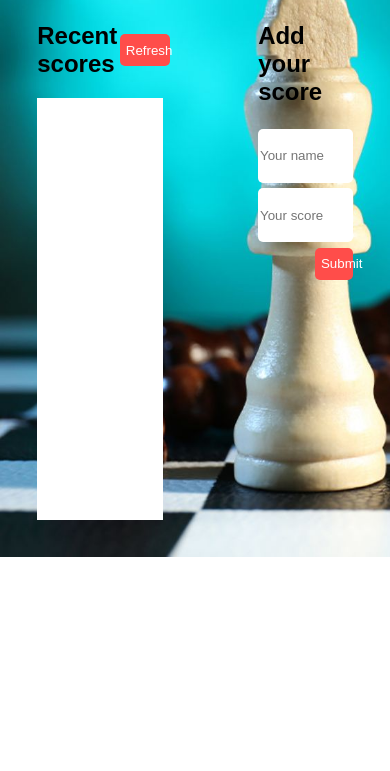
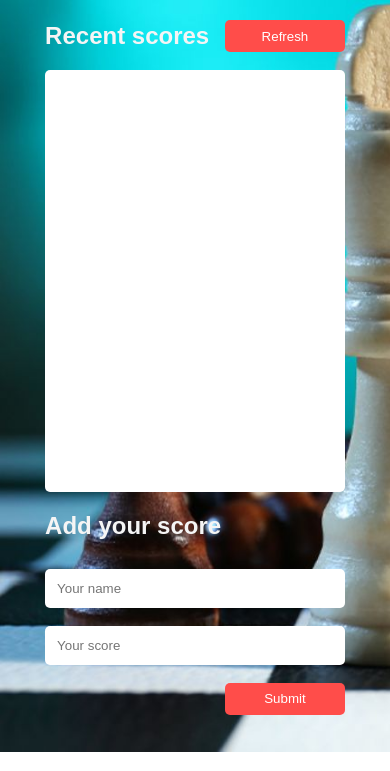
Before and after one commit to PrantoshB/Leaderboard, a website built with webpack: page src/index.html in a window 390 px wide. Shown: the part 73-844 px from the top of the page. Built offline with nearby package versions, Linux system fonts and the light colour scheme.

Commit message:
Add mediaquery for small screen sizes

```diff
--- a/package.json
+++ b/package.json
@@ -5,7 +5,8 @@
   "private": "true",
   "scripts": {
     "start": "webpack serve",
-    "build": "webpack"
+    "build": "webpack",
+    "deploy": "gh-pages -d dist"
   },
   "keywords": [],
   "author": "",
@@ -16,6 +17,7 @@
     "eslint": "^7.32.0",
     "eslint-config-airbnb-base": "^14.2.1",
     "eslint-plugin-import": "^2.26.0",
+    "gh-pages": "^4.0.0",
     "html-webpack-plugin": "^5.5.0",
     "style-loader": "^3.3.1",
     "stylelint": "^13.13.1",
--- a/src/index.html
+++ b/src/index.html
@@ -26,10 +26,13 @@
             <h2>Add your score</h2>
             <input class="name"
                 type="text"
-                placeholder="Your name">
+                placeholder="Your name"
+                required>
             <input class="score"
-                type="text"
-                placeholder="Your score">
+                type="number"
+                placeholder="Your score"
+                required>
+            <p id="alert">Please fill the required fields</p>
             <button id="submit"
                 type="button">Submit</button>
         </div>
--- a/src/modules/sendData.js
+++ b/src/modules/sendData.js
@@ -1,6 +1,7 @@
 const Score = document.querySelector('.score');
 const Name = document.querySelector('.name');
 const Submit = document.querySelector('#submit');
+const Message = document.querySelector('#alert');
 
 const sendData = async () => {
   const response = await fetch('https://us-central1-js-capstone-backend.cloudfunctions.net/api/games/BSY5VexV1P2xmQtZrGsn/scores', {
@@ -18,7 +19,12 @@ const sendData = async () => {
 };
 
 Submit.addEventListener('click', () => {
-  sendData();
-  Name.value = '';
-  Score.value = '';
+  if (Name.value !== '' && Score.value !== '') {
+    sendData();
+    Name.value = '';
+    Score.value = '';
+    Message.style.display = 'none';
+  } else {
+    Message.style.display = 'block';
+  }
 });
--- a/src/style.css
+++ b/src/style.css
@@ -19,7 +19,7 @@ body {
 }
 
 .recent {
-  width: 40%;
+  width: 45%;
 }
 
 .title-and-btn {
@@ -44,6 +44,7 @@ body {
   height: 50vh;
   overflow-y: scroll;
   background: white;
+  border-radius: 5px;
 }
 
 .results::-webkit-scrollbar {
@@ -64,17 +65,49 @@ body {
 .addscore {
   display: flex;
   flex-direction: column;
-  width: 30%;
+  width: 45%;
+}
+
+input::-webkit-outer-spin-button,
+input::-webkit-inner-spin-button {
+  -webkit-appearance: none;
+  margin: 0;
 }
 
 .addscore input {
   margin: 3% 0;
   height: 10%;
-  padding-left: 2%;
+  padding-left: 4%;
   border-radius: 5px;
   border: 0;
+  outline: none;
 }
 
 #submit {
   margin: 3% 0 0 auto;
 }
+
+#alert {
+  color: rgb(192, 6, 6);
+  display: none;
+}
+
+@media only screen and (max-width: 768px) {
+  .recent-add {
+    flex-direction: column;
+  }
+
+  .recent,
+  .addscore {
+    width: 95%;
+    align-self: center;
+  }
+
+  input {
+    padding: 4%;
+  }
+
+  h2 {
+    color: whitesmoke;
+  }
+}
```
Also changed, not shown: dist/index.bundle.js, dist/index.html, 1 other file.
